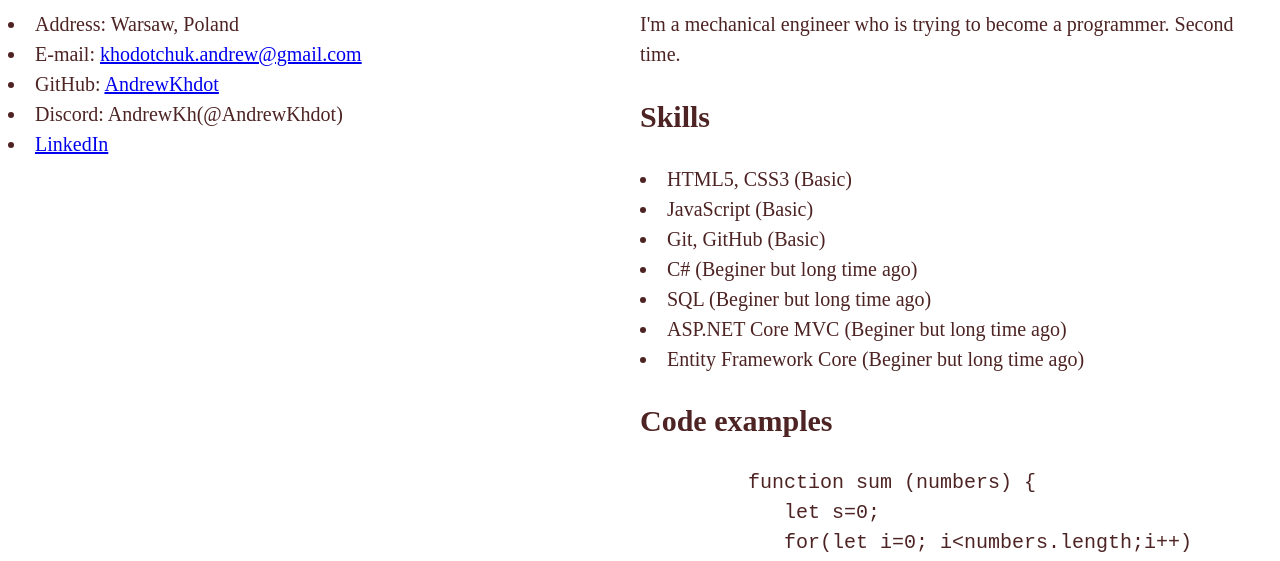
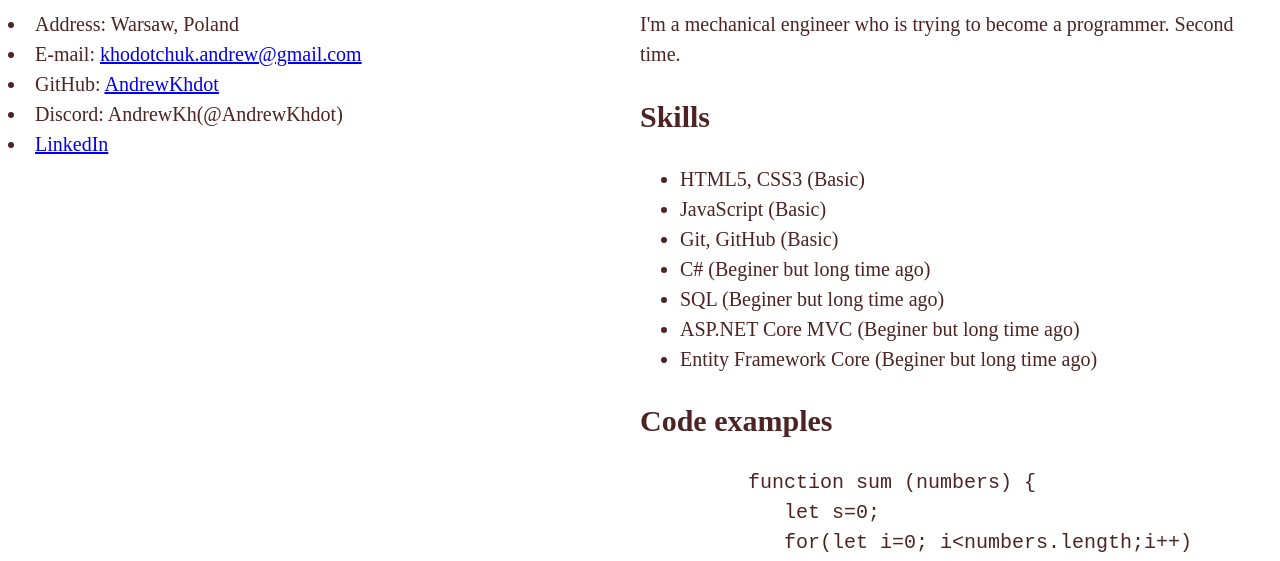
Before and after one commit to AndrewKhdot/rsschool-cv, a plain HTML site: page index.html in a window 1280 px wide. Shown: the part 664-1225 px from the top of the page. Drawn offline with Linux system fonts and the light colour scheme; a web font is replaced by a local one.

Commit message:
resolve HTML problems

```diff
--- a/index.html
+++ b/index.html
@@ -54,7 +54,7 @@
             </div>
             <div class="skills" id="skills">
                 <h2>Skills</h2>
-                <el>
+                <ul>
                     <li>HTML5, CSS3 (Basic)</li>
                     <li>JavaScript (Basic)</li>
                     <li>Git, GitHub (Basic)</li>
@@ -62,7 +62,7 @@
                     <li>SQL (Beginer but long time ago)</li>
                     <li>ASP.NET Core MVC (Beginer but long time ago)</li>
                     <li>Entity Framework Core (Beginer but long time ago)</li>
-                </el>
+                </ul>
             </div>
             <div class="code_examples" id="code_examples">
                 <h2>Code examples</h2>
```
